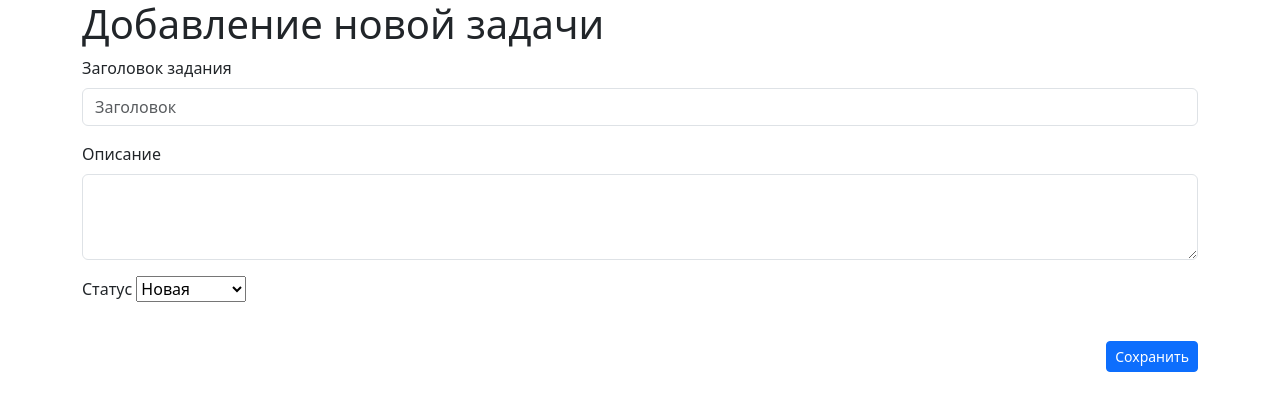
After one commit to kanzhar-ryskulov/RyskulovKanzhar, a Django app: page /task/add/ in a window 1280 px wide. The commit adds this page. Shown: the top 411 px of the page. Run offline with Django 5.2, Linux system fonts and the light colour scheme.

Commit message:
Added new view for adding new tasks

```diff
--- a/source/source/urls.py
+++ b/source/source/urls.py
@@ -17,9 +17,10 @@ Including another URLconf
 from django.contrib import admin
 from django.urls import path
 
-from to_do.views import main_page
+from to_do.views import main_page, add_task
 
 urlpatterns = [
     path('admin/', admin.site.urls),
     path('', main_page),
+    path('task/add/', add_task)
 ]
--- /dev/null
+++ b/source/to_do/templates/add_task.html
@@ -0,0 +1,42 @@
+<!DOCTYPE html>
+<html lang="en">
+<head>
+    <meta charset="UTF-8">
+    <link crossorigin="anonymous" href="https://cdn.jsdelivr.net/npm/bootstrap@5.3.8/dist/css/bootstrap.min.css"
+          integrity="sha384-sRIl4kxILFvY47J16cr9ZwB07vP4J8+LH7qKQnuqkuIAvNWLzeN8tE5YBujZqJLB" rel="stylesheet">
+    <title>Title</title>
+</head>
+<body>
+<div class="container">
+        <h1>Добавление новой задачи</h1>
+    <form id="task_form" action="" method="POST">
+        {% csrf_token %}
+        <div class="mb-3">
+            <label class="form-label" for="title">Заголовок задания</label>
+            <input class="form-control" id="title" name="title" placeholder="Заголовок">
+        </div>
+        <div class="mb-3">
+            <label class="form-label" for="description">Описание</label>
+            <textarea class="form-control" id="description" name="description" rows="3"></textarea>
+        </div>
+        <div class="mb-3">
+            <label class="form-label" for="status">Статус</label>
+            <select name="status" id="status">
+                <option value="NEW">Новая</option>
+                <option value="IN_PROGRESS">В процессе</option>
+                <option value="DONE">Сделано</option>
+            </select>
+        </div>
+
+        <div class="card-footer text-end py-3">
+            <button type="submit" form="task_form" class="btn btn-sm btn-primary">Сохранить</button>
+        </div>
+    </form>
+
+</div>
+
+<script crossorigin="anonymous"
+        integrity="sha384-FKyoEForCGlyvwx9Hj09JcYn3nv7wiPVlz7YYwJrWVcXK/BmnVDxM+D2scQbITxI"
+        src="https://cdn.jsdelivr.net/npm/bootstrap@5.3.8/dist/js/bootstrap.bundle.min.js"></script>
+</body>
+</html>
--- a/source/to_do/templates/main_page.html
+++ b/source/to_do/templates/main_page.html
@@ -6,6 +6,7 @@
 </head>
 <body>
     <h1>All task here</h1>
+    <a href="/task/add/">Новая задача</a>
     <div>
         {%for t in task%}
             <hr>
--- a/source/to_do/views.py
+++ b/source/to_do/views.py
@@ -1,4 +1,4 @@
-from django.shortcuts import render
+from django.shortcuts import render, redirect , HttpResponseRedirect
 
 from to_do.models import Task
 
@@ -8,3 +8,19 @@ def main_page(request):
     task = Task.objects.all()
     context = {'task': task}
     return render(request, 'main_page.html', context)
+
+def add_task(request):
+    if request.method == 'GET':
+        return render(request, 'add_task.html')
+    elif request.method == 'POST':
+        title = request.POST['title']
+        description = request.POST['description']
+        status = request.POST['status']
+
+        Task.objects.create(
+            title=title,
+            description=description,
+            status=status,
+        )
+        return HttpResponseRedirect('/')
+    return None
```
